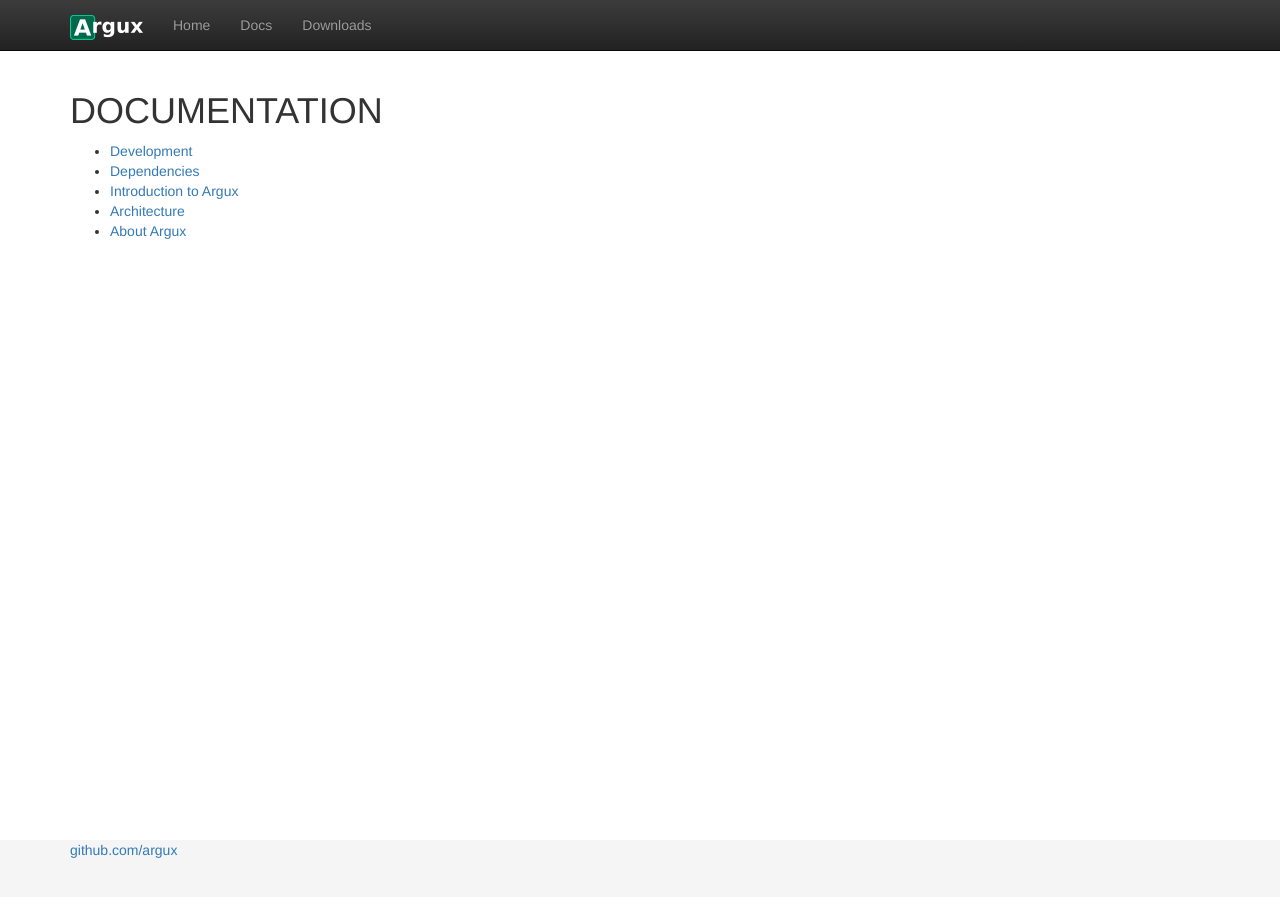
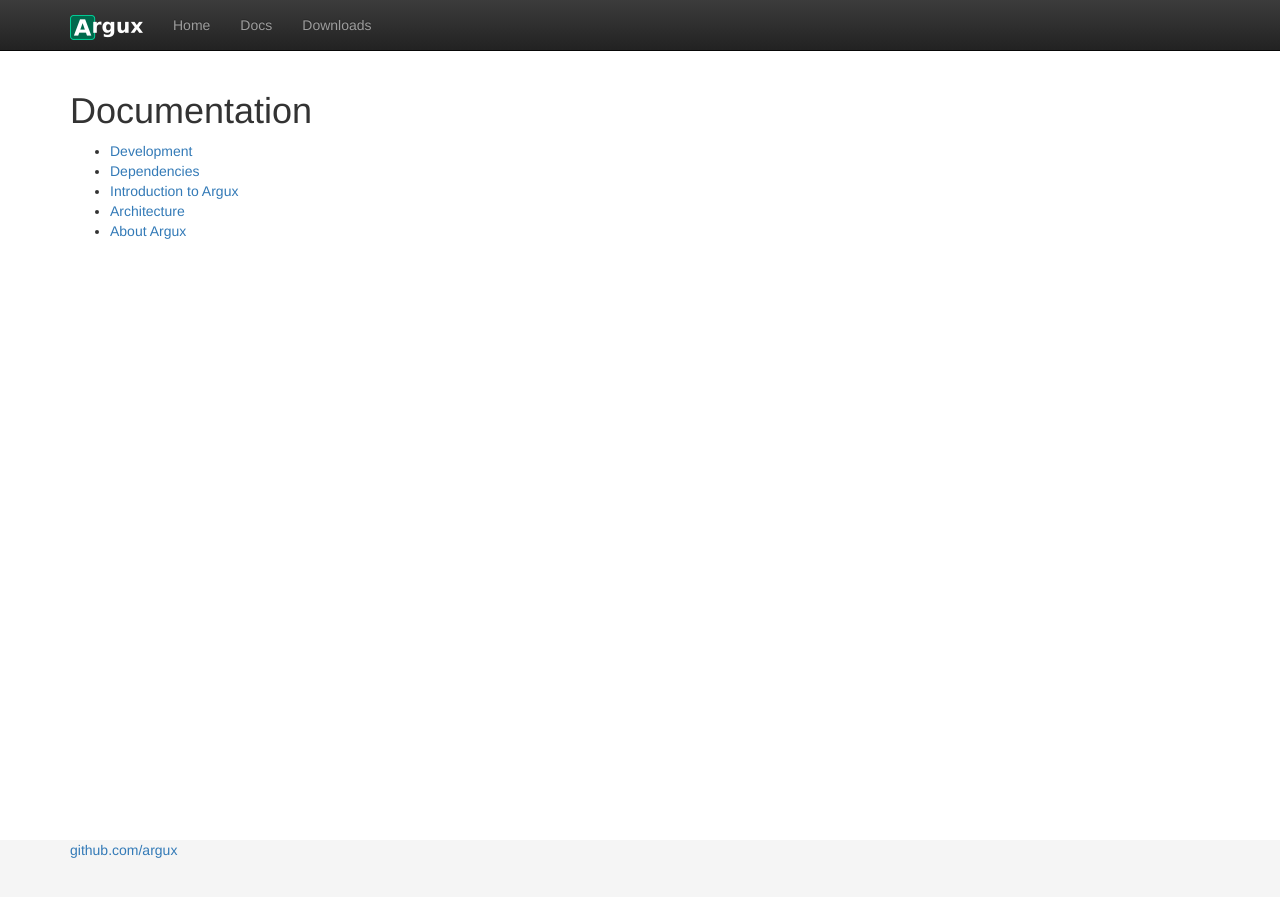
Before and after one commit to argux/argux.github.io, a Jekyll site: the page built from docs/index.html, in a window 1280 px wide. Shown: the top 897 px of the page. Built offline with Jekyll 4.4.1, drawn with Linux system fonts in a browser that asks for light colours; nearby versions of some CDN libraries; Markdown is read by kramdown in place of the engine named in the settings.

Commit message:
Remove shouting heading

```diff
--- a/docs/index.html
+++ b/docs/index.html
@@ -4,7 +4,7 @@
 ---
 
 <div class="page-title">
-<h1>DOCUMENTATION</h1>
+<h1>Documentation</h1>
 </div>
 <div class="posts">
 <ul class="posts">
```
